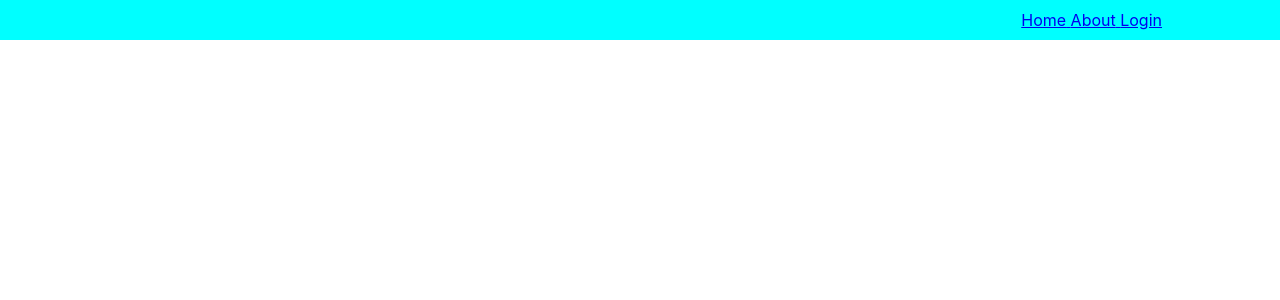
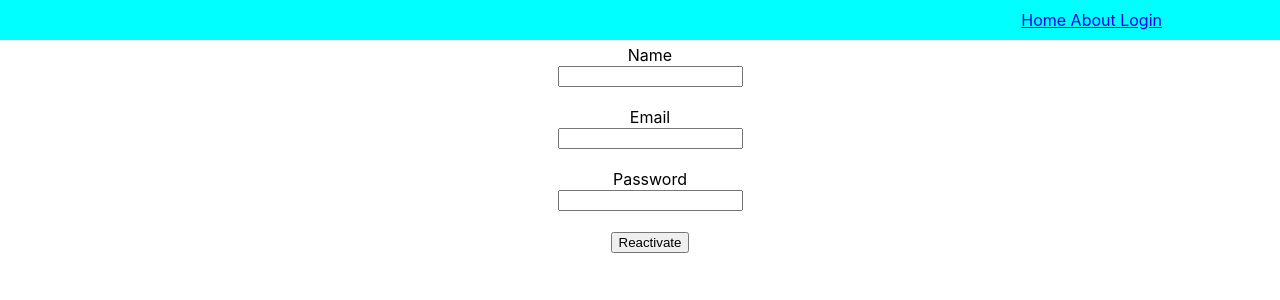
Before and after one commit to Manaswini-Mahala/test-app2, a React (Create React App) app: page /reactivateaccount in a window 1280 px wide. Shown: the top 300 px of the page. Built offline with nearby package versions, Linux system fonts and the light colour scheme.

Commit message:
reactivate account added

```diff
--- a/src/App.js
+++ b/src/App.js
@@ -27,6 +27,7 @@ import RealEstate from './cmp/RealEstate';
 import Goals from './cmp/Goals';
 import Logistics from './cmp/Logistics';
 import Currency from './cmp/Currency';
+import ReactivateAccount from './cmp/ReactivateAccount';
 import Error from './Error';
 
 import {
@@ -75,6 +76,7 @@ function App() {
             <Route exact path="/goals"><Goals /> </Route>
             <Route exact path="/logistics"><Logistics /> </Route>
             <Route exact path="/currency"><Currency /> </Route>
+            <Route exact path="/reactivateaccount"><ReactivateAccount /> </Route>
 
 
           </Switch>
--- a/src/cmp/Auth.js
+++ b/src/cmp/Auth.js
@@ -130,6 +130,10 @@ class Auth extends Component {
 
                             <button onClick={() => this.setState({ isRegister: true })}>Register</button>
 
+                            <label>Want to reactivate your account?</label> <br />
+
+                            <Link to='/ReactivateAccount'><button>Click Here</button></Link>
+
 
                         </div>
                         :
--- /dev/null
+++ b/src/cmp/ReactivateAccount.js
@@ -0,0 +1,72 @@
+import React, { Component } from 'react';
+import {
+    Navigate,
+    Link
+} from "react-router-dom";
+
+
+class ReactivateAccount extends Component {
+
+    reactivate() {
+        const n = document.getElementById("name").value;
+        const e = document.getElementById("email").value;
+        const p = document.getElementById("password").value;
+
+        const requestOptions = {
+            method: 'PUT',
+            headers: {
+                'Accept': 'application/json',
+                'Content-Type': 'application/json'
+            },
+
+            body: JSON.stringify({ name: n, email: e, password: p })
+
+        };
+
+        fetch('http://localhost:8080/api1/reactivateaccount', requestOptions)
+            .then(response => response.text())
+            //.then(data => this.setState({ postId: data.id }));
+            //.then(data=>console.log(data));
+            .then(data => {
+
+                if (data == "No such account exists. Account reactivation unsuccessful." || data == "Account reactivation unsuccessful.") {
+                    document.getElementById("output").innerHTML = data;
+                    document.getElementById("output").style.color = 'red';
+                }
+                else {
+                    alert("Account reactivated successfully")
+                    this.props.history.push('/auth')
+
+                }
+
+
+            });
+        //         //alert("reactivated")
+    }
+
+
+
+    render() {
+        return (
+            <div className='a2'>
+                <label>Name</label><br />
+                <input type="text" id="name"
+                    onChange={(e) => { this.setState({ name: e.target.value }) }} /><br /><br />
+
+                <label>Email</label><br />
+                <input type="text" id="email"
+                    onChange={(e) => { this.setState({ email: e.target.value }) }} /><br /><br />
+
+                <label>Password</label><br />
+                <input type="text" id="password"
+                    onChange={(e) => { this.setState({ password: e.target.value }) }} /><br /><br />
+
+                <button onClick={() => this.reactivate()}>Reactivate</button>
+                <div><p id="output"></p></div>
+
+            </div>
+        );
+    }
+}
+
+export default ReactivateAccount;
```
Also changed, not shown: src/cmp/Logistics.js (+4 -4 lines).
